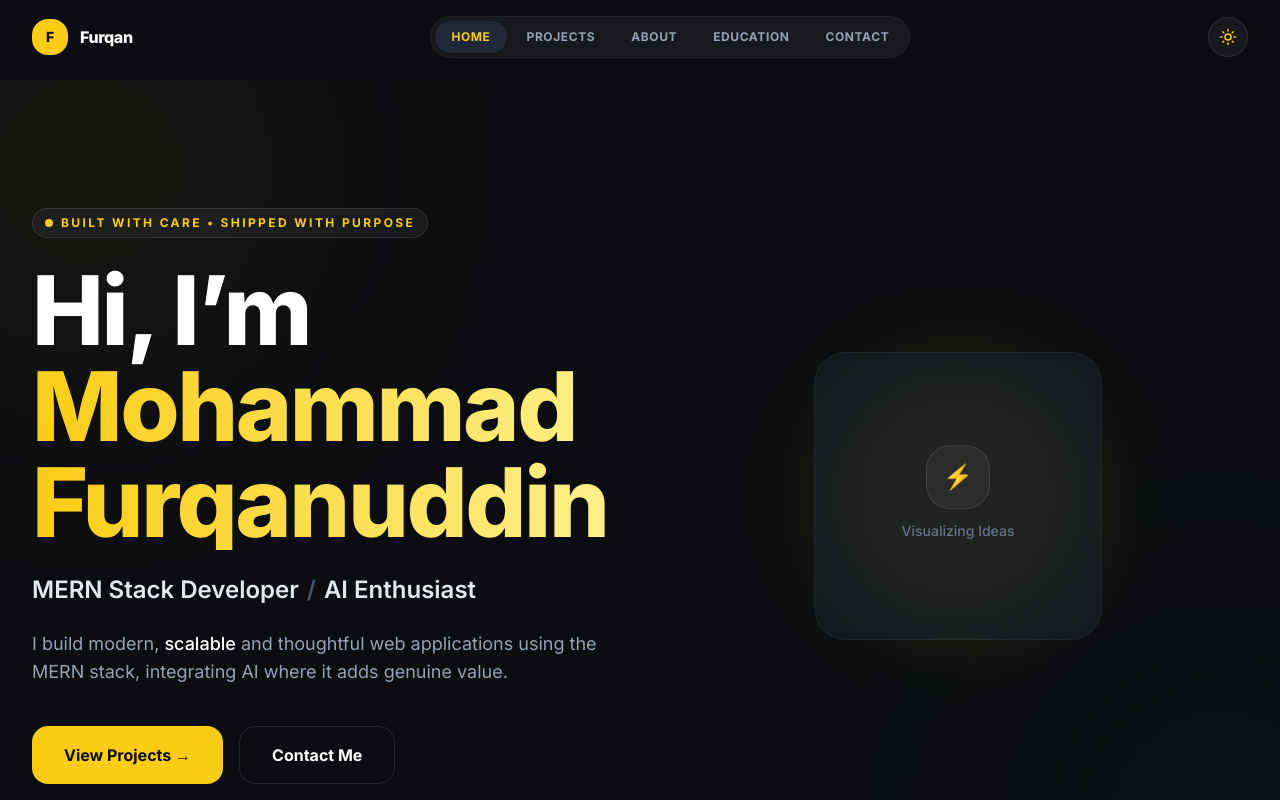
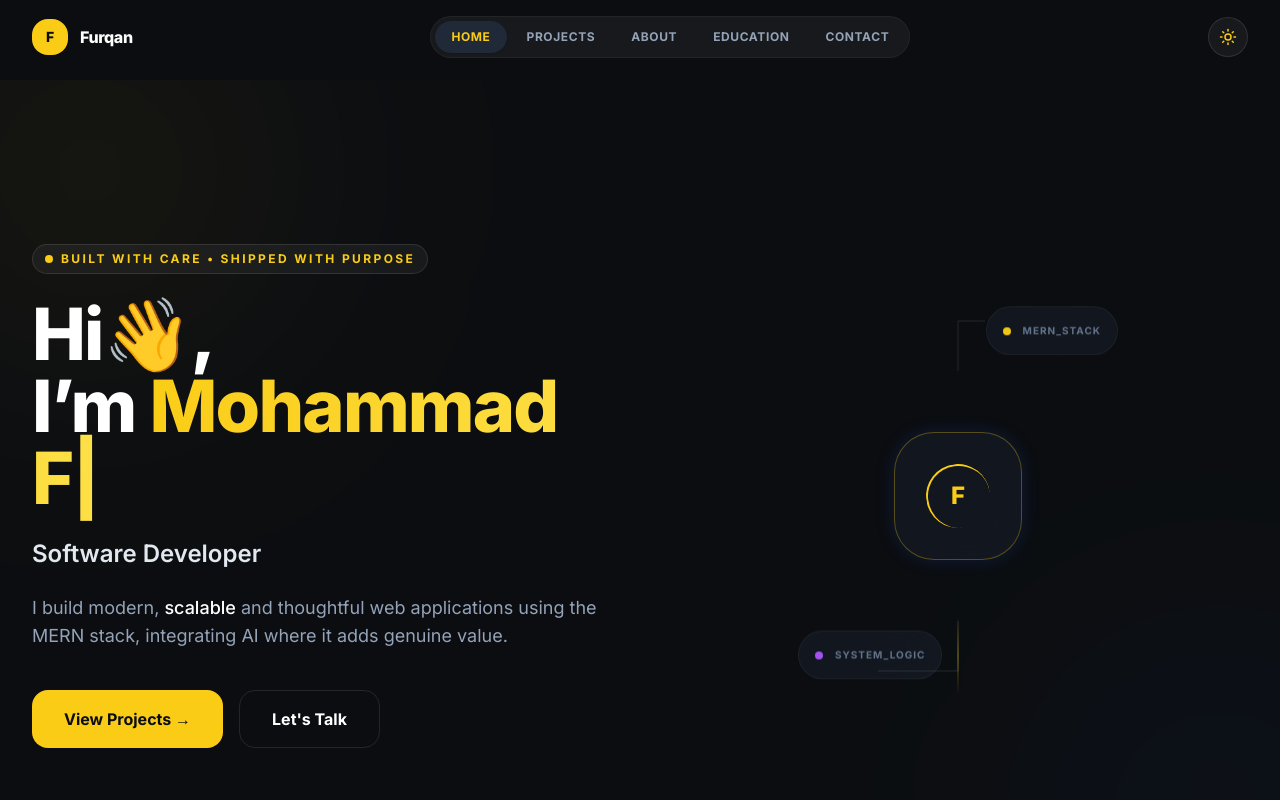
Before and after one commit to furqan-uddin/furqan-portfolio, a React (Vite) app: page / in a window 1280 px wide. Shown: the top 800 px of the page. Built offline with nearby package versions, Linux system fonts and the light colour scheme.

Commit message:
Improve ui/ux of hero section

```diff
--- a/package.json
+++ b/package.json
@@ -16,7 +16,8 @@
     "react": "^19.2.0",
     "react-dom": "^19.2.0",
     "react-icons": "^5.5.0",
-    "react-router-dom": "^7.10.1"
+    "react-router-dom": "^7.10.1",
+    "react-typed": "^2.0.12"
   },
   "devDependencies": {
     "@eslint/js": "^9.39.1",
--- a/src/components/Hero.jsx
+++ b/src/components/Hero.jsx
@@ -1,5 +1,6 @@
 import { motion } from "framer-motion";
 import { Link } from "react-router-dom";
+import { ReactTyped } from "react-typed";
 
 function Hero() {
   const container = {
@@ -21,7 +22,7 @@ function Hero() {
 
   return (
     <section className="relative min-h-screen flex items-center overflow-hidden bg-white dark:bg-batBlack">
-
+      {/* Background Ambient Glows */}
       <div className="bg-glow top-[-120px] left-[-120px] w-[420px] h-[420px] bg-batBlue/20 dark:bg-batYellow/20" />
       <div className="bg-glow bottom-[-120px] right-[-120px] w-[360px] h-[360px] bg-purple-500/10 dark:bg-batBlue/20" />
 
@@ -31,7 +32,7 @@ function Hero() {
         animate="visible"
         className="container-custom pt-28 pb-20 grid grid-cols-1 lg:grid-cols-2 gap-14 items-center"
       >
-
+        {/* Left Content Side */}
         <div className="text-center lg:text-left">
           <motion.div
             variants={item}
@@ -49,19 +50,29 @@ function Hero() {
           </motion.div>
 
           <motion.h1 variants={item} className="heading-hero">
-            Hi, I’m{" "}
-            <span className="block bg-clip-text text-transparent bg-gradient-to-r from-batBlue to-indigo-500 dark:from-batYellow dark:to-yellow-200">
-              Mohammad Furqanuddin
-            </span>
+            Hi👋,
+            <div className="block">
+              {" "}
+              {/* Moves the following line to its own row */}
+              <span className="text-slate-900 dark:text-white">I’m </span>
+              <span className="bg-clip-text text-transparent bg-gradient-to-r from-batBlue to-indigo-500 dark:from-batYellow dark:to-yellow-300">
+                <ReactTyped
+                  strings={["Mohammad Furqanuddin;"]}
+                  typeSpeed={125}
+                  backSpeed={50}
+                  loop={true}
+                  showCursor={true}
+                  cursorChar="|"
+                />
+              </span>
+            </div>
           </motion.h1>
 
           <motion.p
             variants={item}
             className="mt-6 text-lg sm:text-xl md:text-2xl font-semibold text-slate-800 dark:text-slate-200"
           >
-            MERN Stack Developer
-            <span className="px-2 text-slate-400 dark:text-slate-600">/</span>
-            AI Enthusiast
+            Software Developer
           </motion.p>
 
           <motion.p
@@ -94,39 +105,115 @@ function Hero() {
                          hover:bg-slate-50 dark:hover:bg-white/5
                          transition-all active:scale-95 text-center"
             >
-              Contact Me
+              Let's Talk
             </Link>
           </motion.div>
         </div>
 
-
+        {/* Right Visual Side - System Architecture Mockup */}
         <motion.div
           variants={item}
-          className="hidden lg:flex justify-center items-center relative"
+          className="flex justify-center items-center relative scale-75 sm:scale-90 lg:scale-100"
         >
-          <div className="absolute w-72 h-72 rounded-full bg-batBlue/10 dark:bg-batYellow/10 blur-2xl" />
+          {/* Abstract Background Grid */}
+          <div className="absolute inset-0 flex items-center justify-center opacity-20 dark:opacity-10 pointer-events-none">
+            <div className="w-[500px] h-[500px] border border-slate-200 dark:border-white/10 rounded-full" />
+            <div className="absolute w-[350px] h-[350px] border border-slate-200 dark:border-white/10 rounded-full" />
+            <div className="absolute w-[200px] h-[200px] border border-slate-200 dark:border-white/10 rounded-full" />
+          </div>
 
-          <div
-            className="relative w-72 h-72 rounded-3xl bg-white dark:bg-batGray/40
-                          border border-slate-200/60 dark:border-white/5
-                          flex items-center justify-center overflow-hidden"
-          >
+          {/* Main Visual Container */}
+          <div className="relative w-72 sm:w-80 h-[360px] sm:h-[420px] lg:h-[450px] flex items-center justify-center">
+            {/* Central Core (AI/Logic Symbol) */}
             <motion.div
-              animate={{ y: [0, -12, 0] }}
+              animate={{
+                boxShadow: [
+                  "0 0 20px rgba(37,99,235,0.2)",
+                  "0 0 40px rgba(37,99,235,0.4)",
+                  "0 0 20px rgba(37,99,235,0.2)",
+                ],
+              }}
+              transition={{ duration: 4, repeat: Infinity }}
+              className="relative z-20 w-32 h-32 glass-card flex items-center justify-center rounded-[2.5rem] border border-batBlue/30 dark:border-batYellow/30"
+            >
+              <div className="relative">
+                <motion.div
+                  animate={{ rotate: 360 }}
+                  transition={{ duration: 8, repeat: Infinity, ease: "linear" }}
+                  className="w-16 h-16 border-t-2 border-r-2 border-batBlue dark:border-batYellow rounded-full"
+                />
+                <div className="absolute inset-0 flex items-center justify-center font-black text-2xl text-batBlue dark:text-batYellow">
+                  F
+                </div>
+              </div>
+            </motion.div>
+
+            {/* Floating Tech Nodes */}
+            <motion.div
+              animate={{ y: [0, -20, 0] }}
               transition={{ duration: 5, repeat: Infinity, ease: "easeInOut" }}
-              className="flex flex-col items-center gap-3"
+              className="absolute top-10 right-0 glass-card p-4 flex items-center gap-3 shadow-xl"
             >
-              <div
-                className="w-16 h-16 rounded-2xl bg-white dark:bg-white/5
-                              border border-slate-200/60 dark:border-white/10
-                              flex items-center justify-center shadow-sm text-2xl"
-              >
-                ⚡
-              </div>
-              <p className="text-sm font-medium text-slate-400 dark:text-slate-500">
-                Visualizing Ideas
-              </p>
+              <div className="w-2 h-2 rounded-full bg-batBlue dark:bg-batYellow animate-pulse" />
+              <span className="text-[10px] font-bold uppercase tracking-widest text-slate-500">
+                MERN_STACK
+              </span>
             </motion.div>
+
+            <motion.div
+              animate={{ y: [0, 20, 0] }}
+              transition={{
+                duration: 6,
+                repeat: Infinity,
+                ease: "easeInOut",
+                delay: 1,
+              }}
+              className="absolute bottom-12 left-0 glass-card p-4 flex items-center gap-3 shadow-xl"
+            >
+              <div className="w-2 h-2 rounded-full bg-purple-500 animate-pulse" />
+              <span className="text-[10px] font-bold uppercase tracking-widest text-slate-500">
+                SYSTEM_LOGIC
+              </span>
+            </motion.div>
+
+            {/* Connecting System Lines */}
+            <svg
+              className="absolute inset-0 w-full h-full pointer-events-none"
+              viewBox="0 0 320 450"
+            >
+              <motion.path
+                d="M160 100 L160 50 L240 50"
+                fill="none"
+                stroke="currentColor"
+                strokeWidth="1"
+                className="text-slate-200 dark:text-white/10"
+                initial={{ pathLength: 0 }}
+                animate={{ pathLength: 1 }}
+                transition={{ duration: 2, repeat: Infinity, repeatDelay: 3 }}
+              />
+              <motion.path
+                d="M160 350 L160 400 L80 400"
+                fill="none"
+                stroke="currentColor"
+                strokeWidth="1"
+                className="text-slate-200 dark:text-white/10"
+                initial={{ pathLength: 0 }}
+                animate={{ pathLength: 1 }}
+                transition={{
+                  duration: 2,
+                  repeat: Infinity,
+                  repeatDelay: 3,
+                  delay: 1.5,
+                }}
+              />
+            </svg>
+
+            {/* Vertical Scanning Pulse */}
+            <motion.div
+              animate={{ top: ["10%", "90%", "10%"] }}
+              transition={{ duration: 14, repeat: Infinity, ease: "linear" }}
+              className="absolute left-1/2 -translate-x-1/2 w-px h-20 bg-gradient-to-b from-transparent via-batBlue/50 dark:via-batYellow/50 to-transparent"
+            />
           </div>
         </motion.div>
       </motion.div>
--- a/src/index.css
+++ b/src/index.css
@@ -57,7 +57,7 @@
 
   /* ===== Typography ===== */
   .heading-hero {
-    @apply text-4xl sm:text-6xl md:text-7xl lg:text-8xl
+    @apply text-4xl sm:text-6xl md:text-7xl lg:text-7xl
            font-black tracking-tight leading-[1.05]
            text-slate-900 dark:text-white;
   }
```
Also changed, not shown: 1 other file (tests, documents, lock files or other folders).
